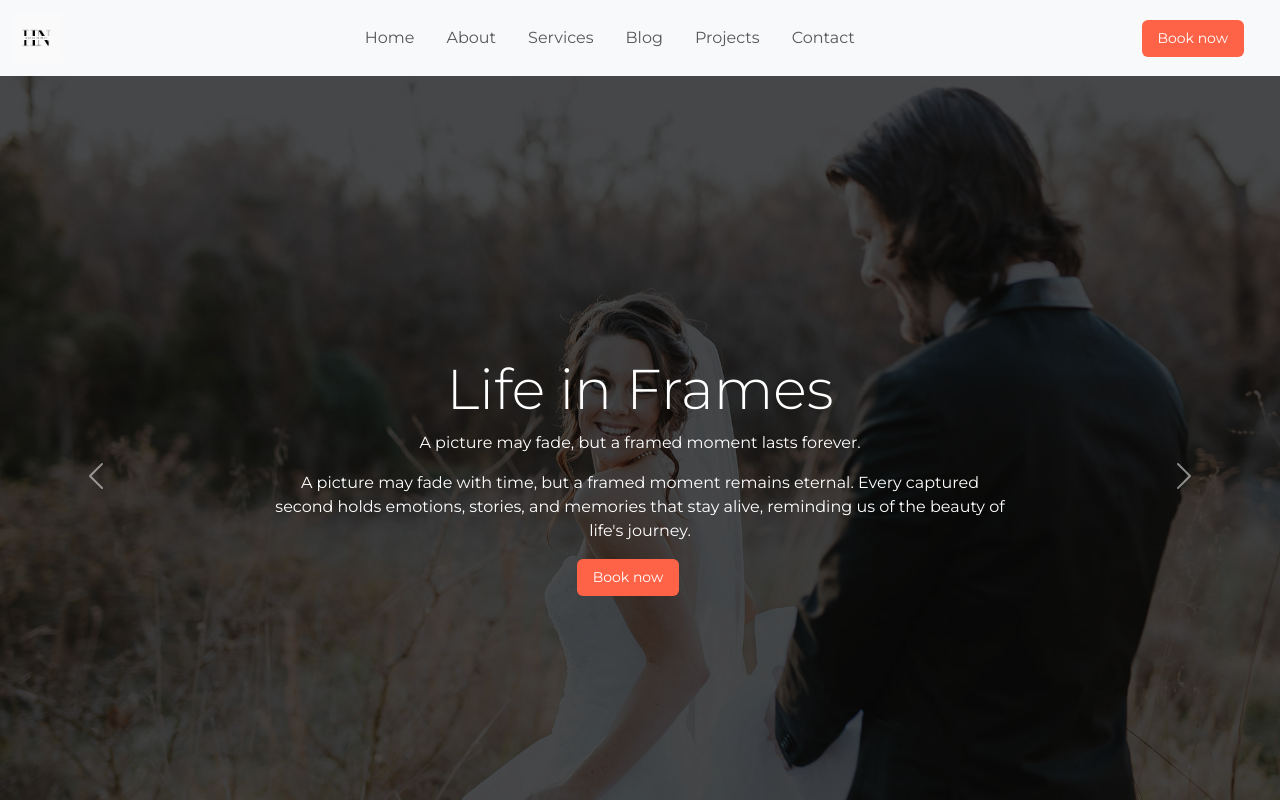
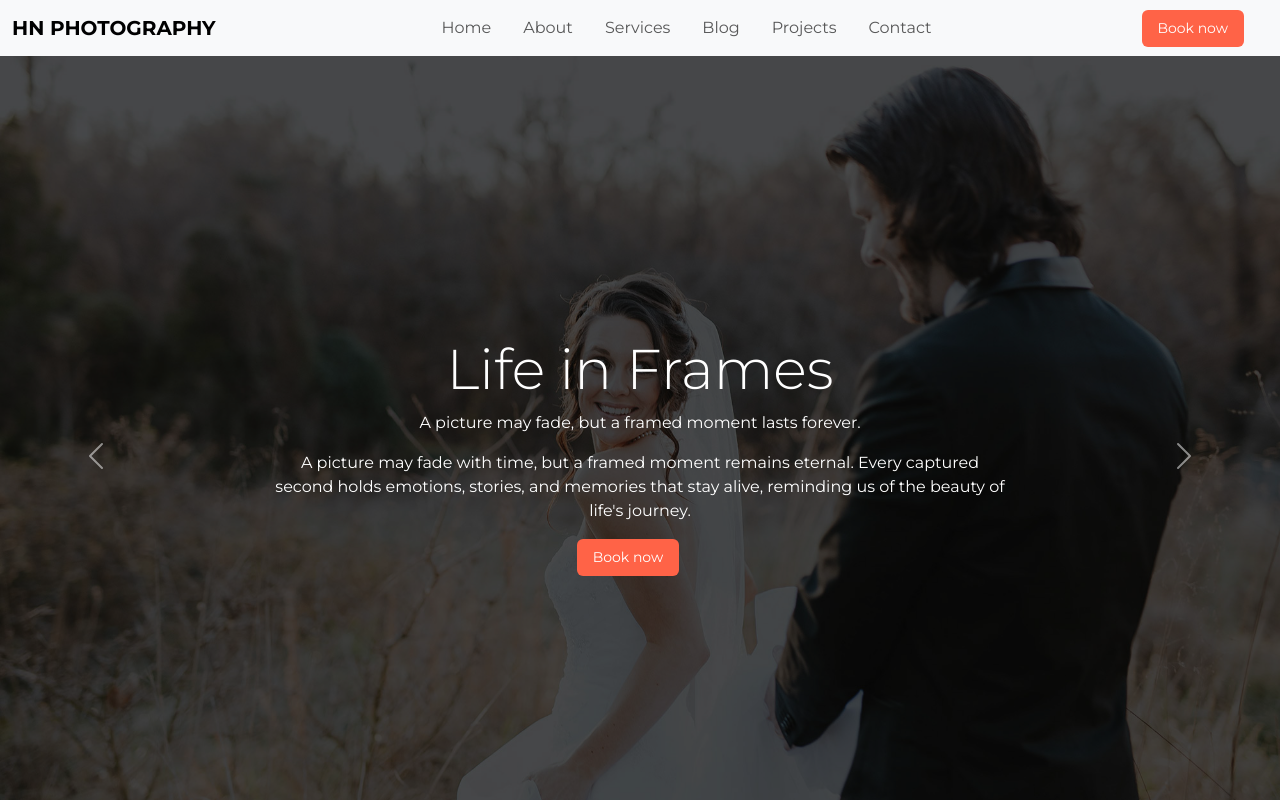
Before and after one commit to jananisree96/HN-photography-rb, a React (Vite) app in the folder react-bs/: page / in a window 1280 px wide. Shown: the top 800 px of the page. Built offline with nearby package versions, Linux system fonts and the light colour scheme.

Commit message:
navbar logo removed

```diff
--- a/react-bs/src/components/NavBar.jsx
+++ b/react-bs/src/components/NavBar.jsx
@@ -1,17 +1,14 @@
-import Button from 'react-bootstrap/Button';
-import Container from 'react-bootstrap/Container';
-import Nav from 'react-bootstrap/Nav';
-import Navbar from 'react-bootstrap/Navbar';
-import CustomButton from './CustomButton';
-import Image from 'react-bootstrap/Image';
-import logo from '../images/hnlogo.png';
+import Container from "react-bootstrap/Container";
+import Nav from "react-bootstrap/Nav";
+import Navbar from "react-bootstrap/Navbar";
+import CustomButton from "./CustomButton";
 
 function NavBar() {
   return (
     <Navbar expand="lg" className="bg-body-tertiary" sticky="top">
       <Container fluid className="d-flex align-items-center justify-content-between">
-        <Navbar.Brand href="#" className="fw-bold">
-        <Image src={logo} width={50} height={50} alt="Logo" />
+        <Navbar.Brand href="#" className="fw-bold text-uppercase fs-5">
+          HN Photography
         </Navbar.Brand>
         <Navbar.Toggle aria-controls="navbarScroll" />
         <Navbar.Collapse id="navbarScroll" className="justify-content-center">
```
